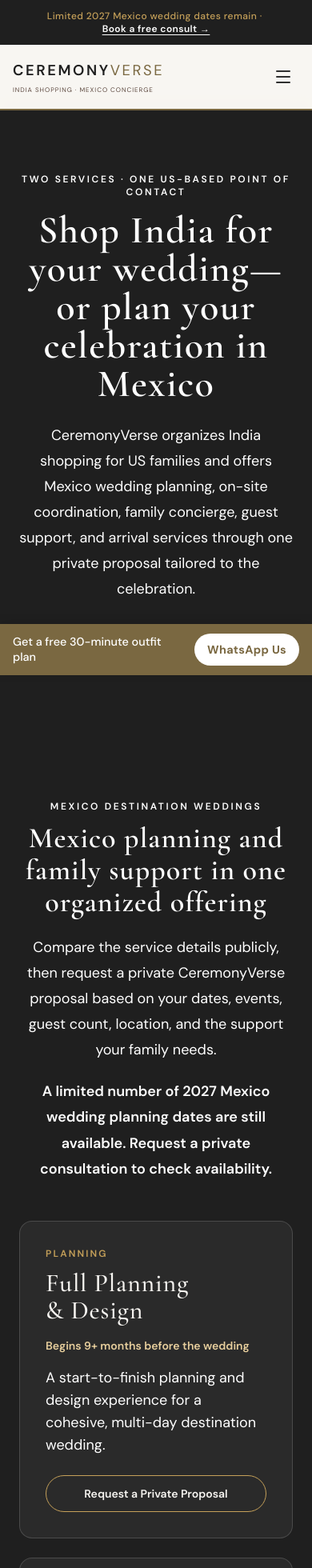
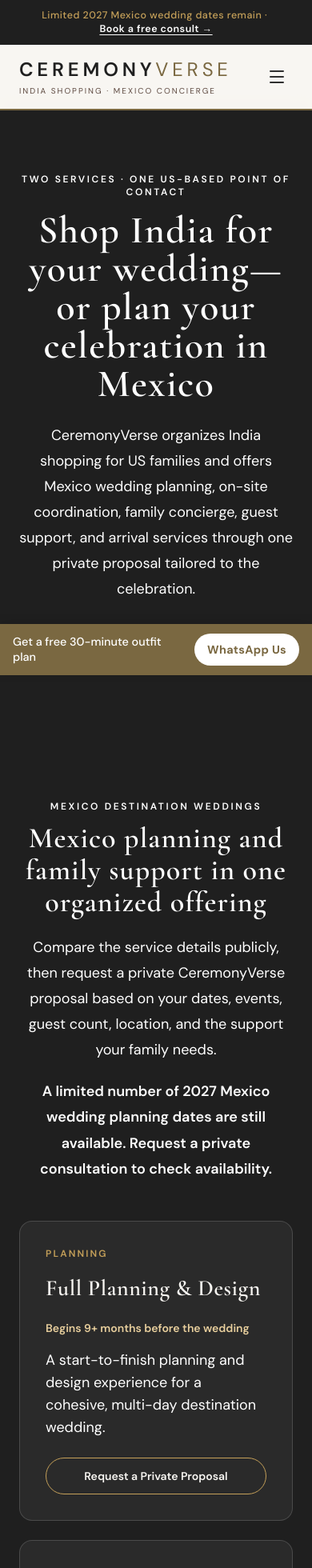
Before and after one commit to leylabernie/v0-ceremony-verse-wedding-concierge, a Next.js app: page /services in a window 390 px wide. Shown: the top 1960 px of the page at 80% size. Built offline with nearby package versions, Linux system fonts and the light colour scheme.

Commit message:
Restore CeremonyVerse navbar and package typography
Restore the original navbar proportions and package-card typography while retaining only the responsive safeguards needed to prevent clipping and duplicate WhatsApp controls.

```diff
--- a/app/globals.css
+++ b/app/globals.css
@@ -197,19 +197,6 @@
   }
 }
 
-/* Package names are display headings, not body-card labels. Keep the
-   treatment explicit so it remains visibly luxurious anywhere the shared
-   Mexico packages are rendered. */
-.cv-package-title {
-  font-family: var(--font-cormorant), 'Cormorant Garamond', Georgia, serif;
-  font-size: clamp(2rem, 2.5vw, 2.25rem);
-  font-weight: 500;
-  line-height: 1.08;
-  letter-spacing: 0.025em;
-  text-wrap: balance;
-  text-rendering: optimizeLegibility;
-}
-
 /* Dark sections inherit a readable foreground by default. The :where() wrapper
    keeps specificity low so an intentional Tailwind color (gold, muted white,
    or dark button text) still wins. */
@@ -237,10 +224,10 @@
   background: #1f1f1f;
   color: #c5a059;
   text-align: center;
-  font-size: 0.75rem;
+  font-size: 0.78rem;
   font-weight: 500;
   line-height: 1.35;
-  letter-spacing: 0.035em;
+  letter-spacing: 0.04em;
 }
 
 .cv-announcement-bar :is(span, a) {
--- a/components/navigation.tsx
+++ b/components/navigation.tsx
@@ -40,27 +40,27 @@ export function Navigation() {
   }
 
   return (
-    <header className="cv-site-header fixed left-0 right-0 z-50 border-b-2 border-brushed-gold bg-muted-rose/95 backdrop-blur-md">
-      <nav className="mx-auto max-w-[1600px] px-4 sm:px-6 lg:px-8 2xl:px-10" aria-label="Main navigation">
-        <div className="cv-navigation-row flex items-center justify-between gap-3">
+    <header className="cv-site-header fixed left-0 right-0 z-50 bg-muted-rose/95 backdrop-blur-md border-b-2 border-brushed-gold">
+      <nav className="w-full px-6 sm:px-8 lg:px-12" aria-label="Main navigation">
+        <div className="cv-navigation-row flex items-center justify-between">
           {/* Logo - Far Left with Two-Tone Styling */}
-          <div className="min-w-0 flex-shrink-0">
+          <div className="flex-shrink-0">
             <Link
               href="/"
               className="flex flex-col items-start group"
               onClick={handleLinkClick}
             >
-              <span className="whitespace-nowrap text-[1.15rem] font-semibold uppercase tracking-[0.14em] text-[#1f1f1f] sm:text-2xl sm:tracking-[0.18em] lg:text-3xl lg:tracking-[0.2em]">
+              <span className="text-2xl sm:text-3xl uppercase tracking-[0.2em] font-semibold text-[#1f1f1f]">
                 CEREMONY<span className="font-light text-[#7a6841]">VERSE</span>
               </span>
-              <span className="mt-0.5 whitespace-nowrap text-[8px] uppercase tracking-[0.12em] text-[#5e4a40] sm:text-[9px] sm:tracking-[0.16em] lg:text-[10px] lg:tracking-[0.2em]">
+              <span className="text-[10px] uppercase tracking-[0.2em] text-[#5e4a40] mt-0.5">
                 India Shopping · Mexico Concierge
               </span>
             </Link>
           </div>
 
           {/* Desktop Navigation - Center, vertically aligned */}
-          <div className="hidden min-w-0 flex-1 items-center justify-center px-3 2xl:flex">
+          <div className="hidden min-[1440px]:flex items-center justify-center flex-1 px-5">
             <div className="flex items-center gap-1">
               {navItems.map((item) => (
                 <Link
@@ -81,13 +81,13 @@ export function Navigation() {
           </div>
 
           {/* CTA Buttons - Far Right */}
-          <div className="hidden flex-shrink-0 items-center gap-3 2xl:flex">
+          <div className="hidden min-[1440px]:flex flex-shrink-0 items-center gap-3">
             <a
               href="https://wa.me/12153419990?text=Hi%20Bhamini!%20I%20found%20CeremonyVerse%20and%20want%20to%20learn%20more."
               target="_blank"
               rel="noopener noreferrer"
               onClick={() => trackLead("whatsapp", "nav")}
-              className="inline-flex items-center gap-2 px-5 py-3 font-bold text-base rounded-full text-white
+              className="hidden min-[1720px]:inline-flex items-center gap-2 px-5 py-3 font-bold text-base rounded-full text-white
                 transition-all duration-300 hover:opacity-90"
               style={{ background: "#25D366" }}
               aria-label="Chat with us on WhatsApp"
@@ -99,17 +99,18 @@ export function Navigation() {
             </a>
             <Link
               href="/contact/"
-              className="inline-block whitespace-nowrap rounded-full border border-midnight-navy bg-transparent px-7 py-3 text-base font-bold text-midnight-navy
+              className="inline-block whitespace-nowrap px-8 py-3 bg-transparent text-midnight-navy border border-midnight-navy font-bold text-base rounded-full
                 transition-all duration-300
                 hover:bg-brushed-gold hover:border-brushed-gold hover:text-white hover:shadow-[0_4px_20px_rgba(197,160,89,0.3)]"
             >
-              Book Free Consultation
+              <span className="min-[1720px]:hidden">Book Consultation</span>
+              <span className="hidden min-[1720px]:inline">Book Free Consultation</span>
             </Link>
           </div>
 
           {/* Mobile Menu Button */}
           <button
-            className="flex-shrink-0 p-2 text-midnight-navy transition-colors hover:text-brushed-gold 2xl:hidden"
+            className="min-[1440px]:hidden p-2 text-midnight-navy hover:text-brushed-gold transition-colors"
             onClick={() => setMobileMenuOpen(!mobileMenuOpen)}
             aria-expanded={mobileMenuOpen}
             aria-label="Toggle navigation menu"
@@ -120,7 +121,7 @@ export function Navigation() {
 
         {/* Mobile Navigation */}
         {mobileMenuOpen && (
-          <div className="max-h-[calc(100vh-var(--cv-announcement-height)-var(--cv-navigation-height))] overflow-y-auto border-t border-brushed-gold/30 py-5 animate-fade-in 2xl:hidden">
+          <div className="min-[1440px]:hidden max-h-[calc(100vh-var(--cv-announcement-height)-var(--cv-navigation-height))] overflow-y-auto py-6 border-t border-brushed-gold/30 animate-fade-in">
             <div className="flex flex-col gap-2">
               {navItems.map((item) => (
                 <Link
```
